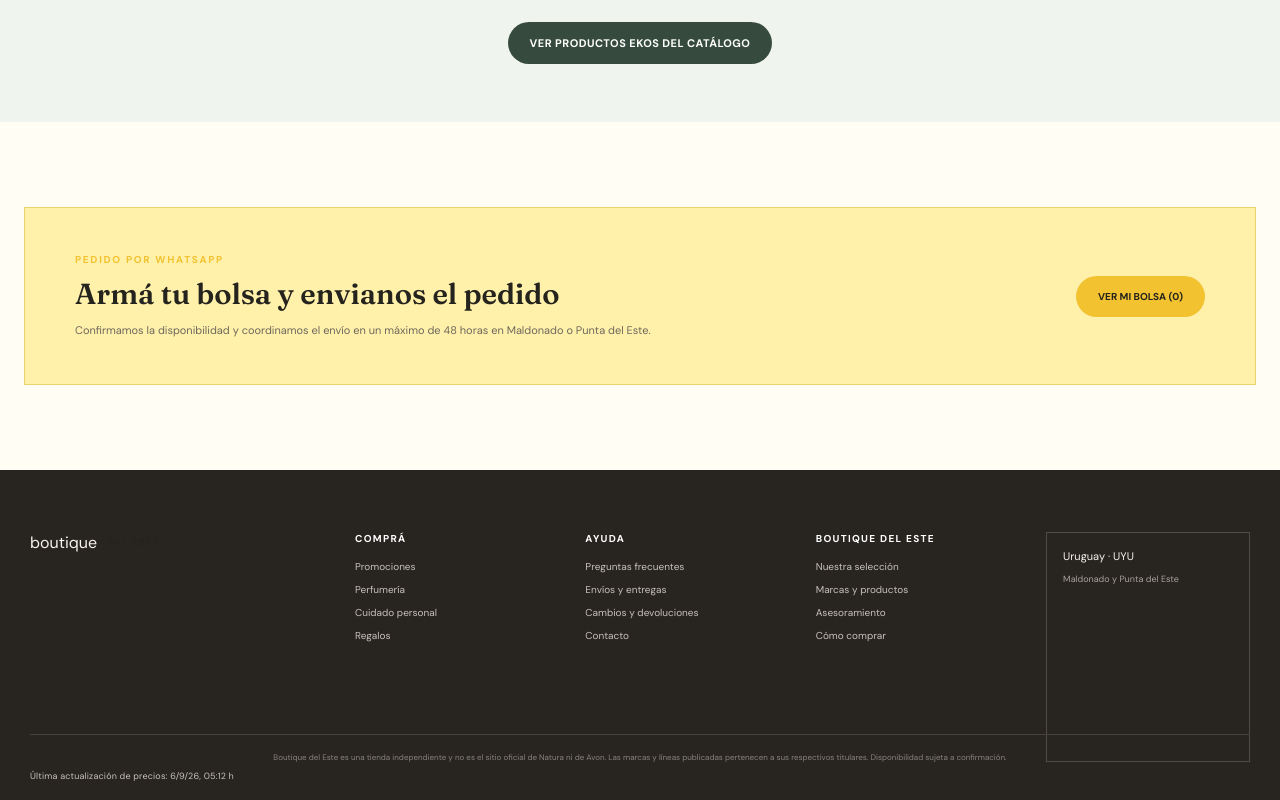
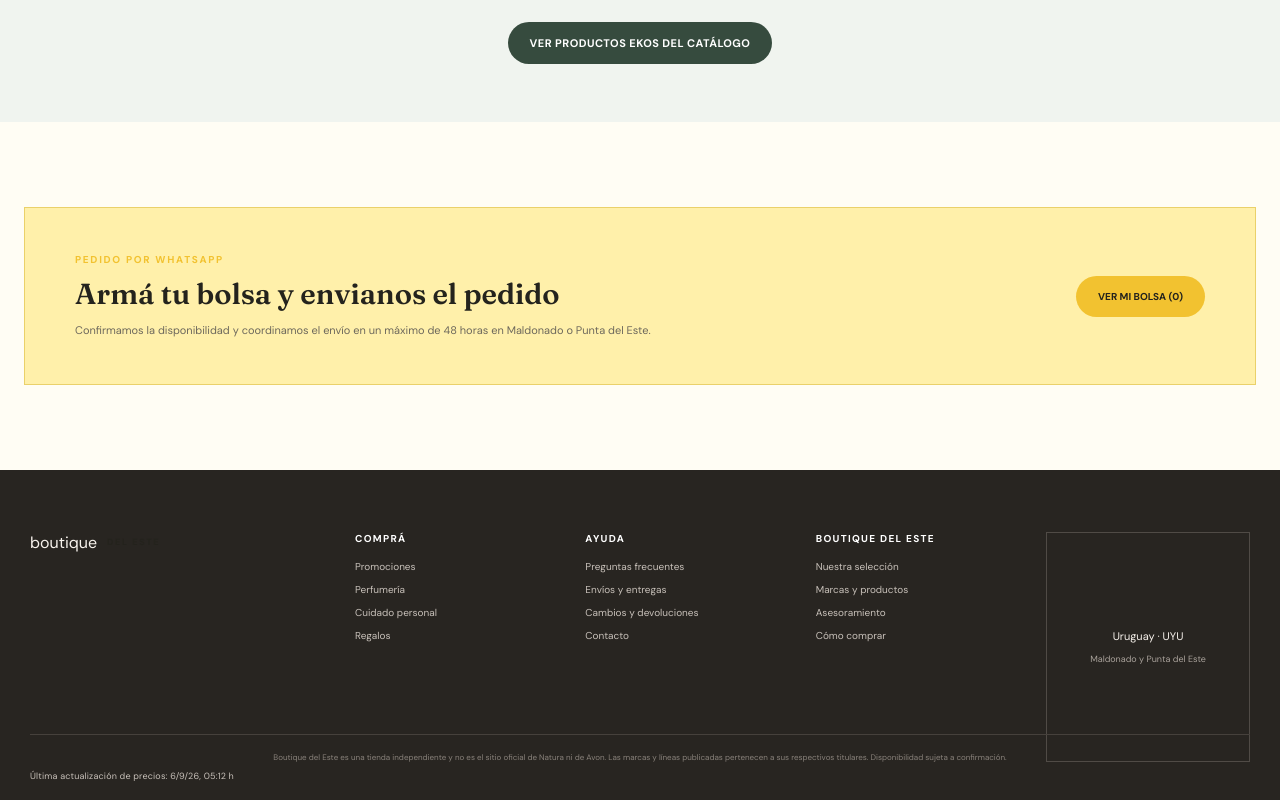
Before and after one commit to KognitMer/Boutiquedeleste, a Next.js app: page / in a window 1280 px wide. Shown: the part 6495-7295 px from the top of the page. Built offline with nearby package versions, Linux system fonts and the light colour scheme.

Commit message:
Center Uruguay footer panel

```diff
--- a/app/globals.css
+++ b/app/globals.css
@@ -150,7 +150,7 @@ a { color: inherit; text-decoration: none; }
 .service-callout > button { flex: 0 0 auto; border: 0; border-radius: 24px; padding: 14px 22px; background: var(--orange); color: #fff; font-size: 10px; font-weight: 700; text-transform: uppercase; cursor: pointer; }
 .footer-logo { width: min(280px, 80vw); height: fit-content; }.footer-logo img { width: 100%; max-height: 80px; object-fit: contain; object-position: left center; }
 footer { min-height: 330px; display: grid; grid-template-columns: 1.3fr repeat(3, 1fr) 1.1fr; gap: 45px; padding: 62px max(30px, calc((100vw - 1280px)/2)) 38px; background: #282521; color: #f8f3ed; position: relative; }
-footer > div { display: flex; flex-direction: column; align-items: flex-start; gap: 10px; } footer > div strong { margin-bottom: 5px; color: #fff; font-size: 10px; text-transform: uppercase; letter-spacing: .13em; } footer > div a { color: #c8c1ba; font-size: 10px; } footer > div a:hover { color: #fff; }.country { padding: 16px; border: 1px solid #504b46; }.country span { font-size: 11px; }.country small { color: #a9a29b; font-size: 9px; }.legal { position: absolute; left: max(30px, calc((100vw - 1280px)/2)); right: max(30px, calc((100vw - 1280px)/2)); bottom: 38px; display: flex; justify-content: center; margin: 0; padding-top: 17px; border-top: 1px solid #46413c; color: #89827b; font-size: 8px; }.legal a { color: inherit; }.legal a:hover { color: #fff; }
+footer > div { display: flex; flex-direction: column; align-items: flex-start; gap: 10px; } footer > div strong { margin-bottom: 5px; color: #fff; font-size: 10px; text-transform: uppercase; letter-spacing: .13em; } footer > div a { color: #c8c1ba; font-size: 10px; } footer > div a:hover { color: #fff; }.country { min-height: 108px; padding: 16px; border: 1px solid #504b46; align-items: center; justify-content: center; text-align: center; }.country span { font-size: 11px; }.country small { color: #a9a29b; font-size: 9px; line-height: 1.5; }.legal { position: absolute; left: max(30px, calc((100vw - 1280px)/2)); right: max(30px, calc((100vw - 1280px)/2)); bottom: 38px; display: flex; justify-content: center; margin: 0; padding-top: 17px; border-top: 1px solid #46413c; color: #89827b; font-size: 8px; }.legal a { color: inherit; }.legal a:hover { color: #fff; }
 .legal-page { min-height: 62vh; padding: 72px 24px 92px; background: var(--paper); }
 .legal-page-inner { width: min(780px, 100%); margin: 0 auto; }
 .legal-back { display: inline-block; margin-bottom: 42px; color: var(--orange-dark); font-size: 11px; font-weight: 700; }
```
